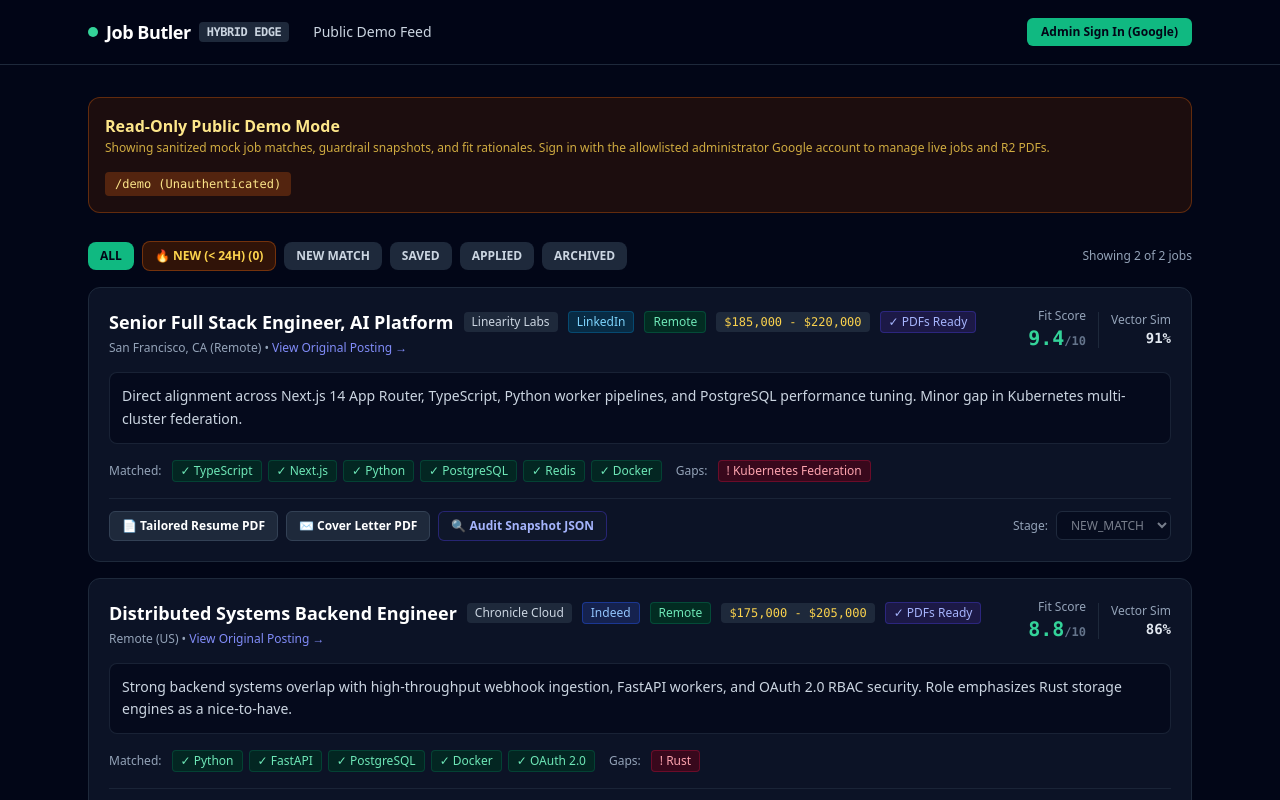
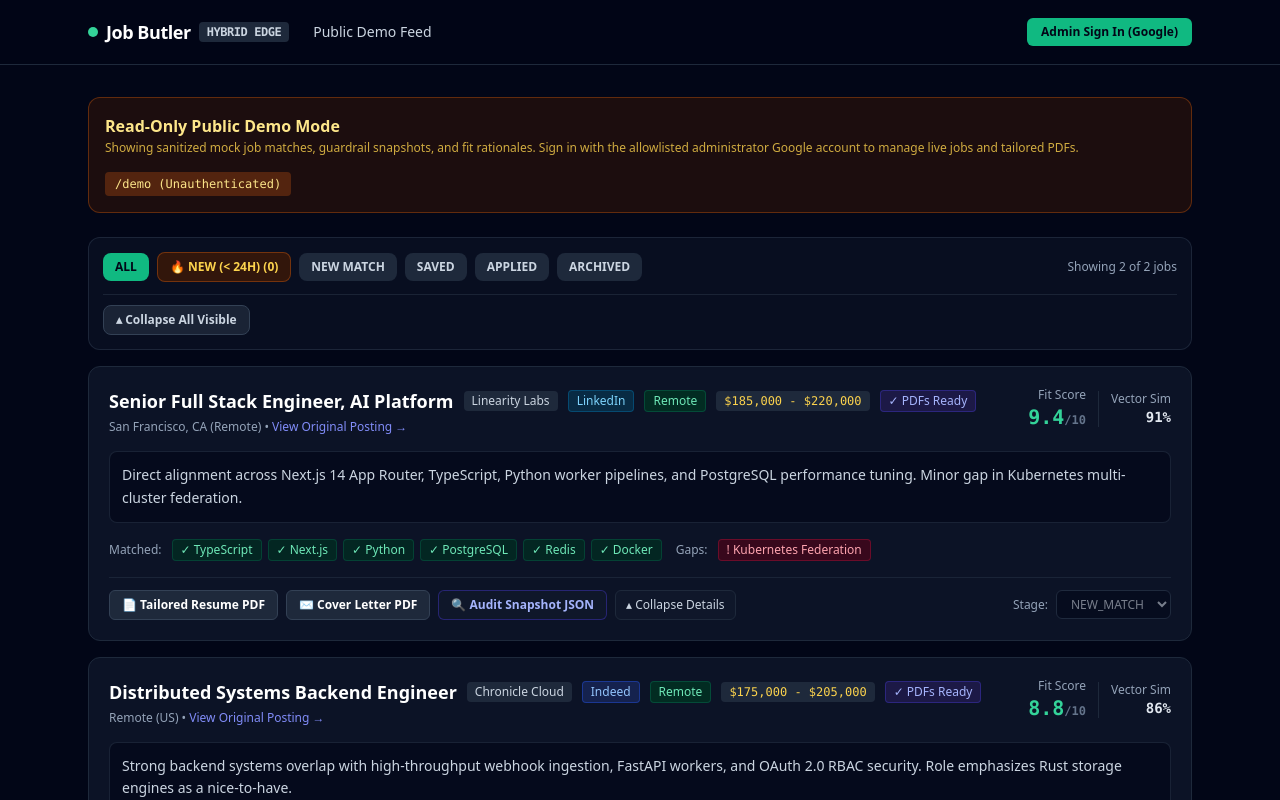
Before and after one commit to pac1687/job-butler, a Next.js app in the folder web/: page /demo in a window 1280 px wide. Shown: the top 800 px of the page. Built offline with nearby package versions, Linux system fonts and the light colour scheme.

Commit message:
feat(web): anchor discovery controls separately, update subheader, and add individual/bulk card detail collapse

```diff
--- a/web/src/app/dashboard/page.tsx
+++ b/web/src/app/dashboard/page.tsx
@@ -210,7 +210,7 @@ export default async function DashboardPage() {
               Job Triage &amp; Audit Dashboard
             </h1>
             <p className="text-sm text-slate-400">
-              Ranked by local LLM fit_score descending. Inspect payload snapshots or generate 15-minute presigned R2 PDF links.
+              Ranked by local LLM fit_score descending. Triage discovered matches, batch-compile 1-page Typst PDFs, or inspect guardrail snapshots.
             </p>
           </div>
         </div>
--- a/web/src/app/demo/page.tsx
+++ b/web/src/app/demo/page.tsx
@@ -14,7 +14,7 @@ export default function PublicDemoPage() {
             </h1>
             <p className="text-xs text-amber-300/80 mt-0.5">
               Showing sanitized mock job matches, guardrail snapshots, and fit rationales.
-              Sign in with the allowlisted administrator Google account to manage live jobs and R2 PDFs.
+              Sign in with the allowlisted administrator Google account to manage live jobs and tailored PDFs.
             </p>
           </div>
           <span className="text-xs font-mono px-2.5 py-1 rounded bg-amber-900/60 text-amber-200">
--- a/web/src/components/JobMatchFeed.tsx
+++ b/web/src/components/JobMatchFeed.tsx
@@ -117,6 +117,7 @@ export function JobMatchFeed({
   const [discoveryNotice, setDiscoveryNotice] = useState<string | null>(null);
   const [runningDiscovery, setRunningDiscovery] = useState(false);
   const [selectedJobIds, setSelectedJobIds] = useState<string[]>([]);
+  const [collapsedMatchIds, setCollapsedMatchIds] = useState<string[]>([]);
   const [queuedTailorJobIds, setQueuedTailorJobIds] = useState<string[]>([]);
   const [tailoringBatch, setTailoringBatch] = useState(false);
   const [deletingMatches, setDeletingMatches] = useState(false);
@@ -232,6 +233,37 @@ export function JobMatchFeed({
     }
   }
 
+  function toggleCollapseMatch(matchId: string) {
+    setCollapsedMatchIds((prev) =>
+      prev.includes(matchId)
+        ? prev.filter((id) => id !== matchId)
+        : [...prev, matchId]
+    );
+  }
+
+  function handleToggleCollapseVisible() {
+    const targetIds =
+      selectedJobIds.length > 0
+        ? filteredMatches
+            .filter((m) => selectedJobIds.includes(m.job_id))
+            .map((m) => m.id)
+        : filteredMatches.map((m) => m.id);
+    if (targetIds.length === 0) return;
+
+    const allTargetCollapsed = targetIds.every((id) =>
+      collapsedMatchIds.includes(id)
+    );
+    if (allTargetCollapsed) {
+      setCollapsedMatchIds((prev) =>
+        prev.filter((id) => !targetIds.includes(id))
+      );
+    } else {
+      setCollapsedMatchIds((prev) =>
+        Array.from(new Set([...prev, ...targetIds]))
+      );
+    }
+  }
+
   async function handleDeleteMatches(targetMatches: EvaluatedJobMatch[]) {
     if (readOnly || targetMatches.length === 0) return;
     const matchIds = targetMatches.map((m) => m.id);
@@ -283,53 +315,24 @@ export function JobMatchFeed({
     }
   }
 
+  const collapseTargetIds =
+    selectedJobIds.length > 0
+      ? filteredMatches
+          .filter((m) => selectedJobIds.includes(m.job_id))
+          .map((m) => m.id)
+      : filteredMatches.map((m) => m.id);
+  const areTargetCardsCollapsed =
+    collapseTargetIds.length > 0 &&
+    collapseTargetIds.every((id) => collapsedMatchIds.includes(id));
+
   return (
     <div className="space-y-4">
-      {/* Bulk & Queue Actions Bar */}
+      {/* 1. Dedicated Discovery & URL Ingestion Bar (Anchored separately so buttons never shift) */}
       {!readOnly && (
-        <div className="flex flex-wrap items-center justify-between gap-3 bg-slate-900/70 border border-slate-800 rounded-xl p-4">
-          <div className="flex flex-wrap items-center gap-2">
-            <button
-              type="button"
-              onClick={handleSelectAllUntailored}
-              disabled={filteredMatches.length === 0}
-              className="px-3 py-2 rounded-lg text-xs font-semibold bg-slate-800 text-slate-200 hover:bg-slate-700 border border-slate-700 disabled:opacity-40 disabled:pointer-events-none transition"
-            >
-              {filteredMatches.length > 0 &&
-              filteredMatches.every((m) => selectedJobIds.includes(m.job_id))
-                ? "Clear Selection"
-                : "Select All Visible"}
-            </button>
-            {selectedJobIds.length > 0 && (
-              <>
-                <button
-                  type="button"
-                  onClick={() => handleTailorJobs(selectedJobIds)}
-                  disabled={tailoringBatch || deletingMatches}
-                  className="px-3.5 py-2 rounded-lg text-xs font-semibold bg-amber-500 text-slate-950 hover:bg-amber-400 disabled:opacity-50 transition"
-                >
-                  {tailoringBatch
-                    ? "Queuing PDFs..."
-                    : `✨ Generate PDFs for Selected (${selectedJobIds.length})`}
-                </button>
-                <button
-                  type="button"
-                  onClick={() =>
-                    handleDeleteMatches(
-                      matches.filter((m) => selectedJobIds.includes(m.job_id))
-                    )
-                  }
-                  disabled={deletingMatches || tailoringBatch}
-                  className="px-3 py-2 rounded-lg text-xs font-semibold bg-rose-950/90 text-rose-200 hover:bg-rose-900 border border-rose-800 disabled:opacity-50 transition"
-                >
-                  {deletingMatches
-                    ? "Deleting..."
-                    : `🗑️ Delete Selected (${selectedJobIds.length})`}
-                </button>
-              </>
-            )}
-          </div>
-
+        <div className="flex flex-wrap items-center justify-between gap-3 bg-slate-900/70 border border-slate-800 rounded-xl px-4 py-3">
+          <span className="text-xs font-semibold uppercase tracking-wider text-slate-400">
+            Job Discovery &amp; Queue
+          </span>
           <div className="flex flex-wrap items-center gap-2">
             <div className="flex items-center bg-slate-950 border border-slate-700 rounded-lg overflow-hidden">
               <label
@@ -387,8 +390,9 @@ export function JobMatchFeed({
         </div>
       )}
 
-      {/* Stage Filter Tabs (below bulk actions, directly above job listing cards) */}
-      <div className="flex flex-wrap items-center justify-between gap-3 pt-1">
+      {/* 2. Stage Filter Tabs & Batch Selection / Collapse Controls */}
+      <div className="bg-slate-900/50 border border-slate-800/90 rounded-xl p-3.5 space-y-3">
+        <div className="flex flex-wrap items-center justify-between gap-3">
           <div className="flex flex-wrap items-center gap-2">
             <button
               onClick={() => setActiveFilter("ALL")}
@@ -427,6 +431,68 @@ export function JobMatchFeed({
           <span className="text-xs text-slate-400">
             Showing {filteredMatches.length} of {matches.length} job{matches.length === 1 ? "" : "s"}
           </span>
+        </div>
+
+        <div className="flex flex-wrap items-center justify-between gap-2 pt-2.5 border-t border-slate-800/80">
+          <div className="flex flex-wrap items-center gap-2">
+            {!readOnly && (
+              <button
+                type="button"
+                onClick={handleSelectAllUntailored}
+                disabled={filteredMatches.length === 0}
+                className="px-3 py-1.5 rounded-lg text-xs font-semibold bg-slate-800 text-slate-200 hover:bg-slate-700 border border-slate-700 disabled:opacity-40 disabled:pointer-events-none transition"
+              >
+                {filteredMatches.length > 0 &&
+                filteredMatches.every((m) => selectedJobIds.includes(m.job_id))
+                  ? "Clear Selection"
+                  : "Select All Visible"}
+              </button>
+            )}
+            <button
+              type="button"
+              onClick={handleToggleCollapseVisible}
+              disabled={filteredMatches.length === 0}
+              className="px-3 py-1.5 rounded-lg text-xs font-semibold bg-slate-800/80 text-slate-300 hover:bg-slate-700 border border-slate-700 disabled:opacity-40 disabled:pointer-events-none transition"
+            >
+              {areTargetCardsCollapsed
+                ? selectedJobIds.length > 0
+                  ? `▾ Expand Selected (${selectedJobIds.length})`
+                  : "▾ Expand All Visible"
+                : selectedJobIds.length > 0
+                ? `▴ Collapse Selected (${selectedJobIds.length})`
+                : "▴ Collapse All Visible"}
+            </button>
+          </div>
+
+          {!readOnly && selectedJobIds.length > 0 && (
+            <div className="flex flex-wrap items-center gap-2">
+              <button
+                type="button"
+                onClick={() => handleTailorJobs(selectedJobIds)}
+                disabled={tailoringBatch || deletingMatches}
+                className="px-3.5 py-1.5 rounded-lg text-xs font-semibold bg-amber-500 text-slate-950 hover:bg-amber-400 disabled:opacity-50 transition"
+              >
+                {tailoringBatch
+                  ? "Queuing PDFs..."
+                  : `✨ Generate PDFs for Selected (${selectedJobIds.length})`}
+              </button>
+              <button
+                type="button"
+                onClick={() =>
+                  handleDeleteMatches(
+                    matches.filter((m) => selectedJobIds.includes(m.job_id))
+                  )
+                }
+                disabled={deletingMatches || tailoringBatch}
+                className="px-3 py-1.5 rounded-lg text-xs font-semibold bg-rose-950/90 text-rose-200 hover:bg-rose-900 border border-rose-800 disabled:opacity-50 transition"
+              >
+                {deletingMatches
+                  ? "Deleting..."
+                  : `🗑️ Delete Selected (${selectedJobIds.length})`}
+              </button>
+            </div>
+          )}
+        </div>
       </div>
 
       {/* Feed Cards */}
@@ -529,12 +595,13 @@ export function JobMatchFeed({
                 </div>
               </div>
 
-              {/* LLM Fit Rationale */}
+              {/* Collapsible LLM Fit Rationale & Skill Alignment Badges */}
+              {!collapsedMatchIds.includes(match.id) && (
+                <>
                   <p className="text-sm text-slate-300 leading-relaxed bg-slate-950/60 border border-slate-800/80 rounded-lg p-3">
                     {match.fit_rationale}
                   </p>
 
-              {/* Skill Alignment Badges */}
                   <div className="flex flex-wrap gap-1.5 items-center">
                     <span className="text-xs text-slate-400 mr-1">Matched:</span>
                     {match.matched_skills.map((skill) => (
@@ -559,6 +626,8 @@ export function JobMatchFeed({
                       </>
                     )}
                   </div>
+                </>
+              )}
 
               {/* Action Bar: Presigned PDFs, On-Demand Tailoring, Audit Snapshot Viewer, Status Mutation */}
               <div className="pt-3 border-t border-slate-800/80 flex flex-wrap items-center justify-between gap-3">
@@ -612,6 +681,15 @@ export function JobMatchFeed({
                       </button>
                     )
                   )}
+                  <button
+                    type="button"
+                    onClick={() => toggleCollapseMatch(match.id)}
+                    className="px-2.5 py-1.5 rounded-md text-xs font-medium bg-slate-900 hover:bg-slate-800 text-slate-300 border border-slate-800 transition"
+                  >
+                    {collapsedMatchIds.includes(match.id)
+                      ? "▾ Expand Details"
+                      : "▴ Collapse Details"}
+                  </button>
                 </div>
 
                 <div className="flex items-center gap-2">
```
Lines whose indentation alone changed are shown as unchanged.
